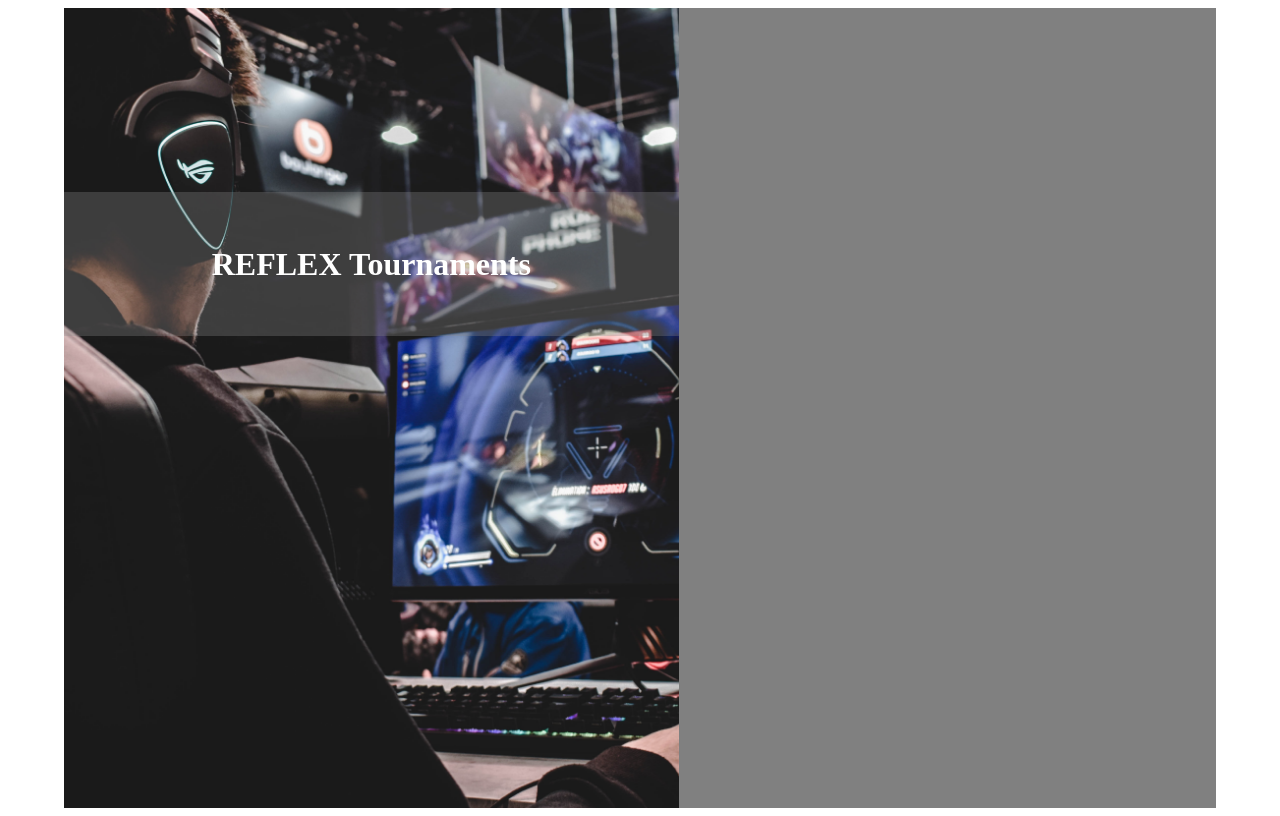
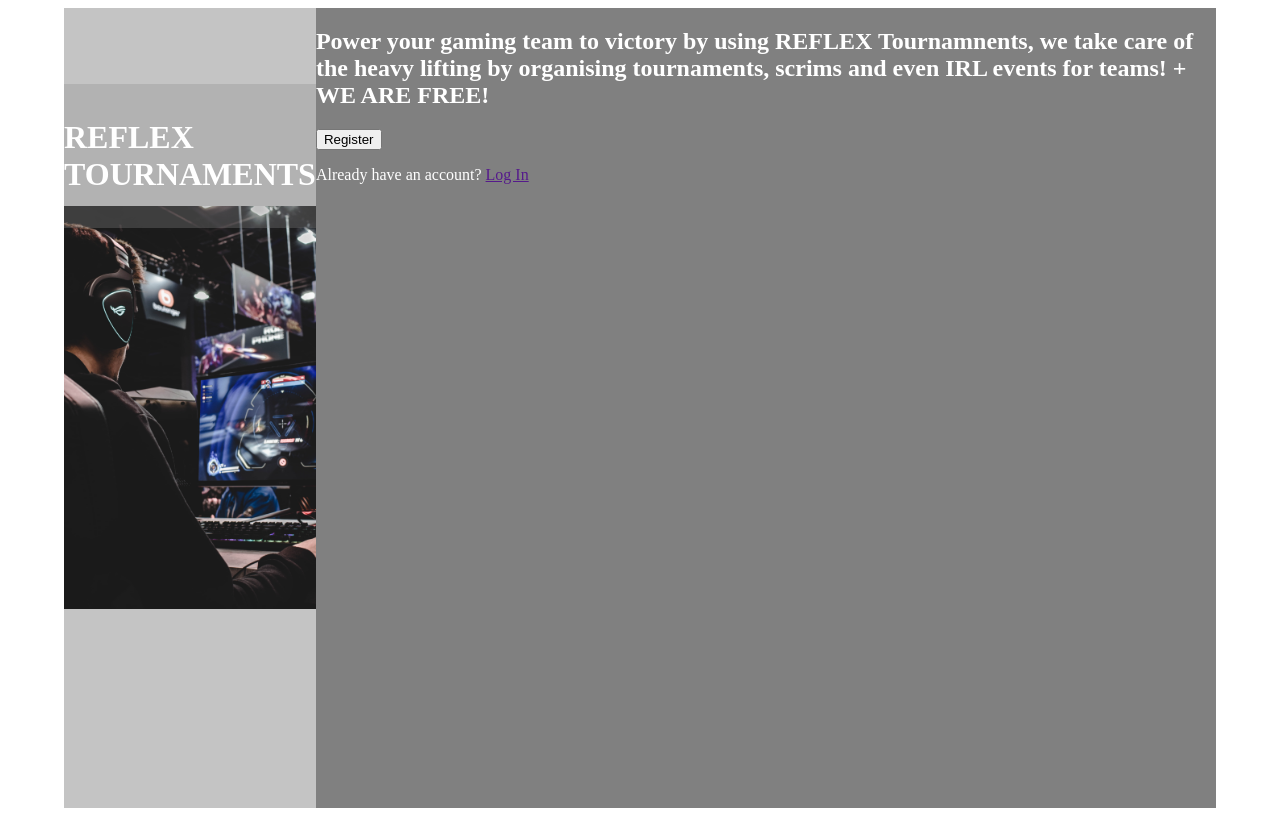
Before and after one commit to TegaBC/sign-up-form, a plain HTML site: page index.html in a window 1280 px wide. Drawn offline with Linux system fonts and the light colour scheme.

Commit message:
created new sections and buttons

```diff
--- a/index.html
+++ b/index.html
@@ -14,10 +14,20 @@
 
 
             <div class="image-banner">
-                <h1>REFLEX Tournaments</h1>
+                <h1 id="banner-text">REFLEX TOURNAMENTS</h1>
             </div>
         </div>
         <div class="main-area">
+            <div class="main-top">
+                <h2>Power your gaming team to victory by using REFLEX Tournamnents, we take care of the heavy lifting
+                    by organising tournaments, scrims and even IRL events for teams! + WE ARE FREE!
+                </h2>
+            </div>
+            <div class="main-mid"></div>
+            <div class="main-bot">
+                <button class="formButton">Register</button>
+                <p>Already have an account? <a href="">Log In</a> </p>
+            </div>
         </div>
 
     </div>
```
